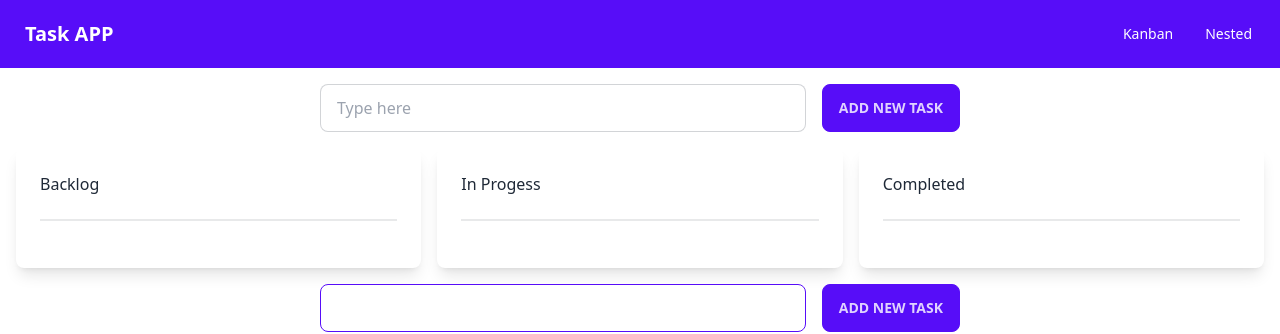
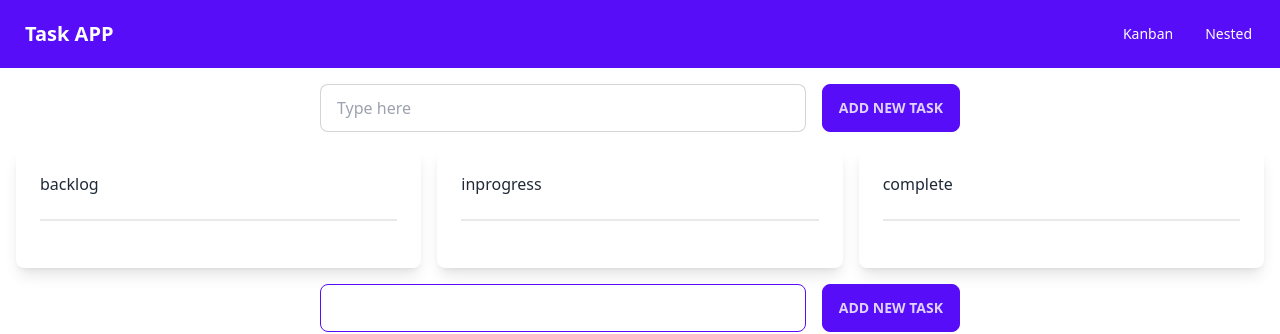
Before and after one commit to emranweb/redux-drag-todo, a React (Create React App) app: page / in a window 1280 px wide. Shown: the top 334 px of the page. Built offline with nearby package versions, Linux system fonts and the light colour scheme.

Commit message:
update structure

```diff
--- a/src/components/TodoItem.tsx
+++ b/src/components/TodoItem.tsx
@@ -45,7 +45,7 @@ const TodoItem: React.FC<TodoItemProps> = ({ todo }) => {
             {...attributes}
             style={style}
             className={`flex justify-start items-center p-4 text-white  space-x-4 border-b border-gray-400/20 last:border-0  rounded-lg mb-2 ${
-                status === 'done' ? 'bg-success' : ''
+                status === 'complete' ? 'bg-success' : ''
             } ${status === 'inprogress' ? 'bg-warning' : ''} ${
                 status === 'backlog' ? 'bg-primary' : ''
             } `}
--- a/src/features/todos/todoSlice.ts
+++ b/src/features/todos/todoSlice.ts
@@ -22,7 +22,7 @@ const todosSlice = createSlice({
                     return {
                         ...todo,
                         completed: !todo.completed,
-                        status: 'done',
+                        status: 'complete',
                     };
                 }
                 return todo;
--- a/src/kanban-todo/KanbanTodoItem.tsx
+++ b/src/kanban-todo/KanbanTodoItem.tsx
@@ -23,7 +23,7 @@ const KanbanTodoItem: React.FC<TodoItemProps> = ({ todo }) => {
             {...attributes}
             style={style}
             className={`flex justify-start items-center p-4 text-white  space-x-4 border-b border-gray-400/20 last:border-0  rounded-lg mb-2 ${
-                status === 'done' ? 'bg-success' : ''
+                status === 'complete' ? 'bg-success' : ''
             } ${status === 'inprogress' ? 'bg-warning' : ''} ${
                 status === 'backlog' ? 'bg-primary' : ''
             } `}
--- /dev/null
+++ b/src/kanban-todo/KanbanTodoList.tsx
@@ -0,0 +1,26 @@
+import { useSortable } from '@dnd-kit/sortable';
+import React from 'react';
+
+const KanbanTodoList = ({
+    id,
+    children,
+}: {
+    id: string;
+    children: React.ReactNode;
+}) => {
+    const { setNodeRef } = useSortable({
+        id: id,
+    });
+    return (
+        <div
+            className="w-full max-w-3xl shadow-lg rounded-lg p-6 bg-white"
+            ref={setNodeRef}
+        >
+            <h4>{id}</h4>
+            <div className="divider"></div>
+            {children}
+        </div>
+    );
+};
+
+export default KanbanTodoList;
--- a/src/kanban-todo/KanbanTodos.tsx
+++ b/src/kanban-todo/KanbanTodos.tsx
@@ -18,14 +18,17 @@ import TodoItem from '../components/TodoItem';
 import InProgressTodo from '../components/InProgressTodo';
 import CompletedTodo from '../components/CompletedTodo';
 import { createPortal } from 'react-dom';
+import { CartTitle } from '../types';
+import KanbanTodoList from './KanbanTodoList';
 
 const KanbanTodos = () => {
     const allTodos = useAppSelector(state => state.todos);
+    const [cartTitle, setCartTitle] = useState<string[]>(CartTitle);
     const backlogTodos = allTodos.filter(todo => todo.status === 'backlog');
     const inCompletedTodos = allTodos.filter(
         todo => todo.status === 'inprogress'
     );
-    const completedTodos = allTodos.filter(todo => todo.status === 'done');
+    const completedTodos = allTodos.filter(todo => todo.status === 'complete');
     const [activeId, setActiveId] = useState<number | string | null>(null);
     const dispatach = useAppDispatch();
 
@@ -47,13 +50,13 @@ const KanbanTodos = () => {
                 dispatach(changeIndex(newTodos));
             }
         } else {
-            if (overContainer === 'backlog-sortable') {
+            if (overContainer === 'backlog') {
                 dispatach(todoMarkBacklog(active.id));
             }
-            if (overContainer === 'inprogress-sortable') {
+            if (overContainer === 'inprogress') {
                 dispatach(todoMarkInProgess(active.id));
             }
-            if (overContainer === 'completed-sortable') {
+            if (overContainer === 'complete') {
                 dispatach(todoMarkCompleted(active.id));
             }
         }
@@ -70,40 +73,27 @@ const KanbanTodos = () => {
                 <Header />
 
                 <div className="flex gap-4 m-4">
-                    <SortableContext
-                        id="backlog-sortable"
-                        items={backlogTodos}
-                        strategy={rectSortingStrategy}
-                    >
-                        <BacklogTodo>
-                            {backlogTodos.map(item => (
-                                <TodoItem key={item.id} todo={item} />
-                            ))}
-                        </BacklogTodo>
-                    </SortableContext>
-                    <SortableContext
-                        id="inprogress-sortable"
-                        items={inCompletedTodos}
-                        strategy={rectSortingStrategy}
-                    >
-                        <InProgressTodo>
-                            {inCompletedTodos.map(item => (
-                                <TodoItem key={item.id} todo={item} />
-                            ))}
-                        </InProgressTodo>
-                    </SortableContext>
-
-                    <SortableContext
-                        id="completed-sortable"
-                        items={completedTodos}
-                        strategy={rectSortingStrategy}
-                    >
-                        <CompletedTodo>
-                            {completedTodos.map(item => (
-                                <TodoItem key={item.id} todo={item} />
-                            ))}
-                        </CompletedTodo>
-                    </SortableContext>
+                    {cartTitle.map(item => {
+                        return (
+                            <SortableContext
+                                key={item}
+                                id={item}
+                                items={allTodos}
+                                strategy={rectSortingStrategy}
+                            >
+                                <KanbanTodoList id={item}>
+                                    {allTodos
+                                        .filter(a => a.status === item)
+                                        .map(item => (
+                                            <TodoItem
+                                                key={item.id}
+                                                todo={item}
+                                            />
+                                        ))}
+                                </KanbanTodoList>
+                            </SortableContext>
+                        );
+                    })}
                 </div>
                 {createPortal(
                     <DragOverlay>
--- a/src/types/index.ts
+++ b/src/types/index.ts
@@ -7,12 +7,14 @@ export interface Todo {
     dueDate: string;
     priority: 'high' | 'medium' | 'low';
     completed: boolean;
-    status: 'backlog' | 'inprogress' | 'done';
+    status: 'backlog' | 'inprogress' | 'complete';
 }
 
 export interface Todos {
     todos: Todo[];
 }
+
+export const CartTitle: string[] = ['backlog', 'inprogress', 'complete'];
 
 export const ItemTypes = {
     TODO: 'todo',
```
